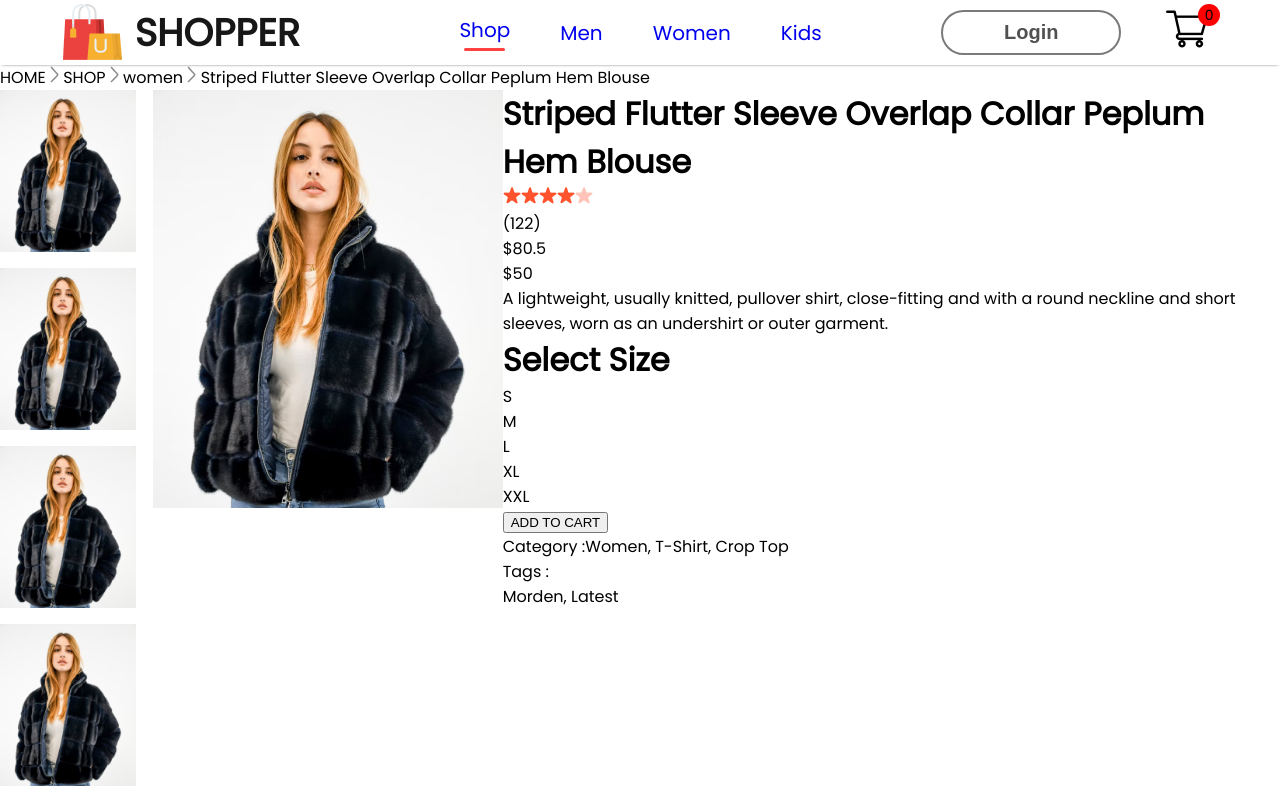
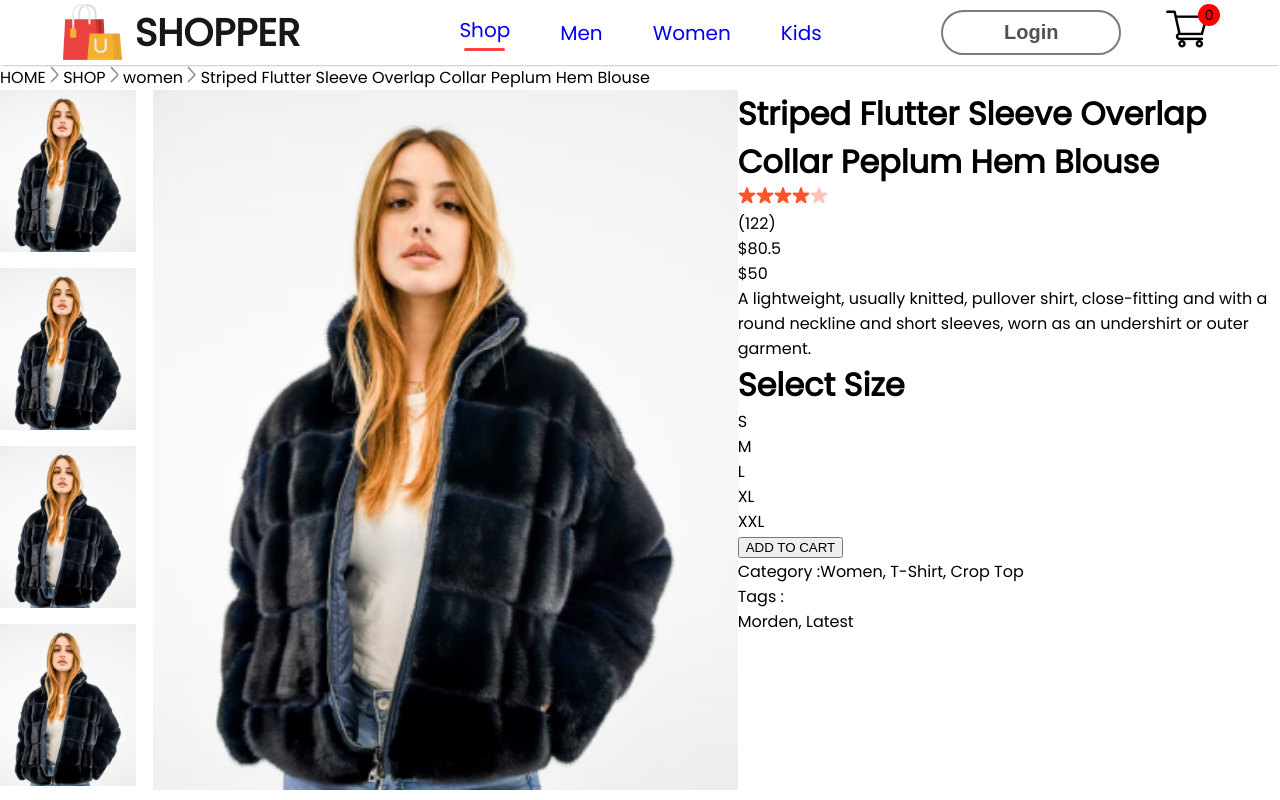
Before and after one commit to mohitdhanorkar/E-Commerce, a React (Create React App) app in the folder e-commerce/: page /product/1 in a window 1280 px wide. Shown: the top 800 px of the page. Built offline with nearby package versions, Linux system fonts and the light colour scheme.

Commit message:
add styling to main image

```diff
--- a/e-commerce/src/Components/ProductDisplay/productdisplay.css
+++ b/e-commerce/src/Components/ProductDisplay/productdisplay.css
@@ -14,3 +14,7 @@
 .productdisplay-img-list img{
     height: 162px;
 }
+.productdisplay-main-img{
+    width: 585px;
+    height: 700px;
+}
```
